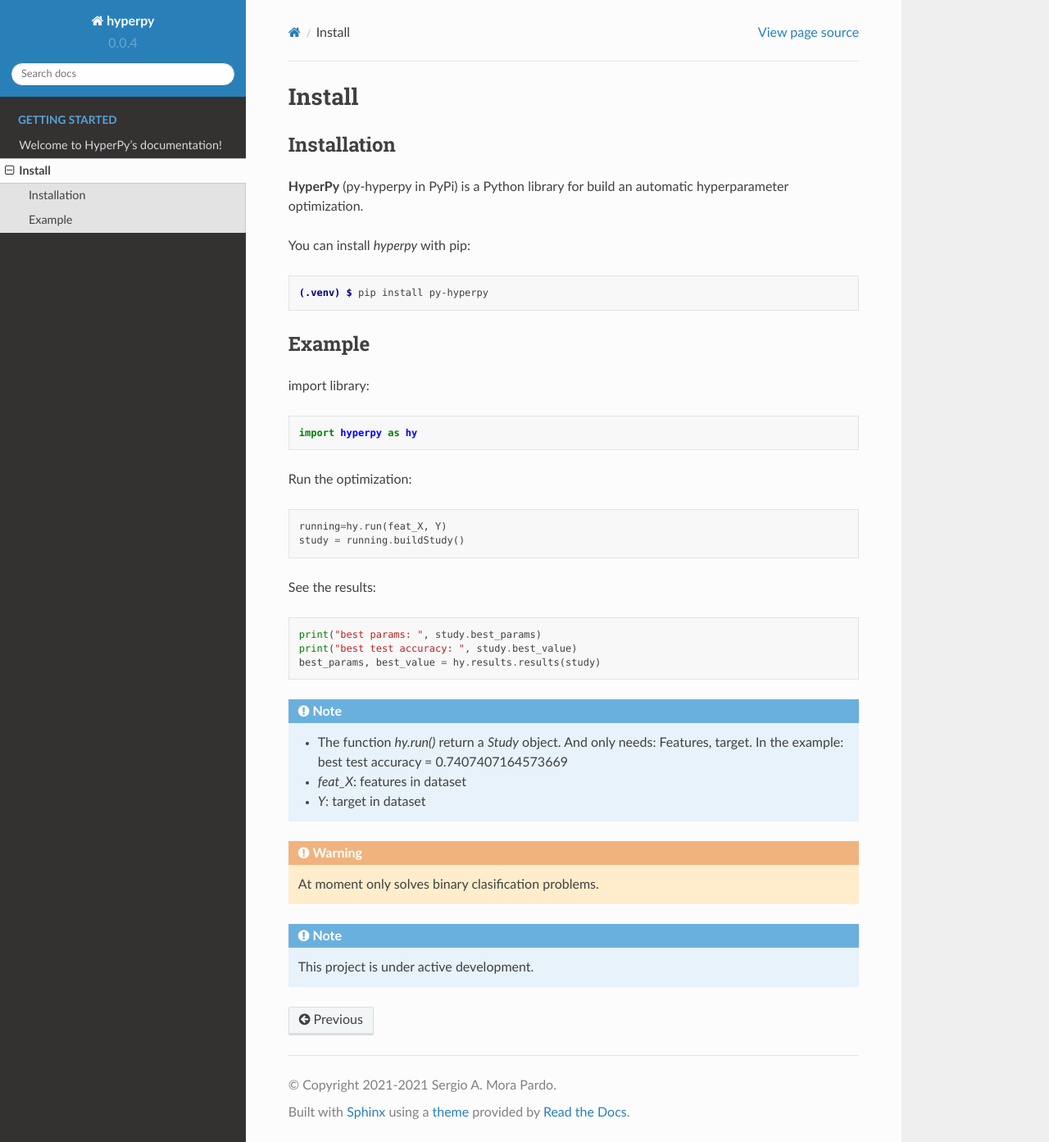
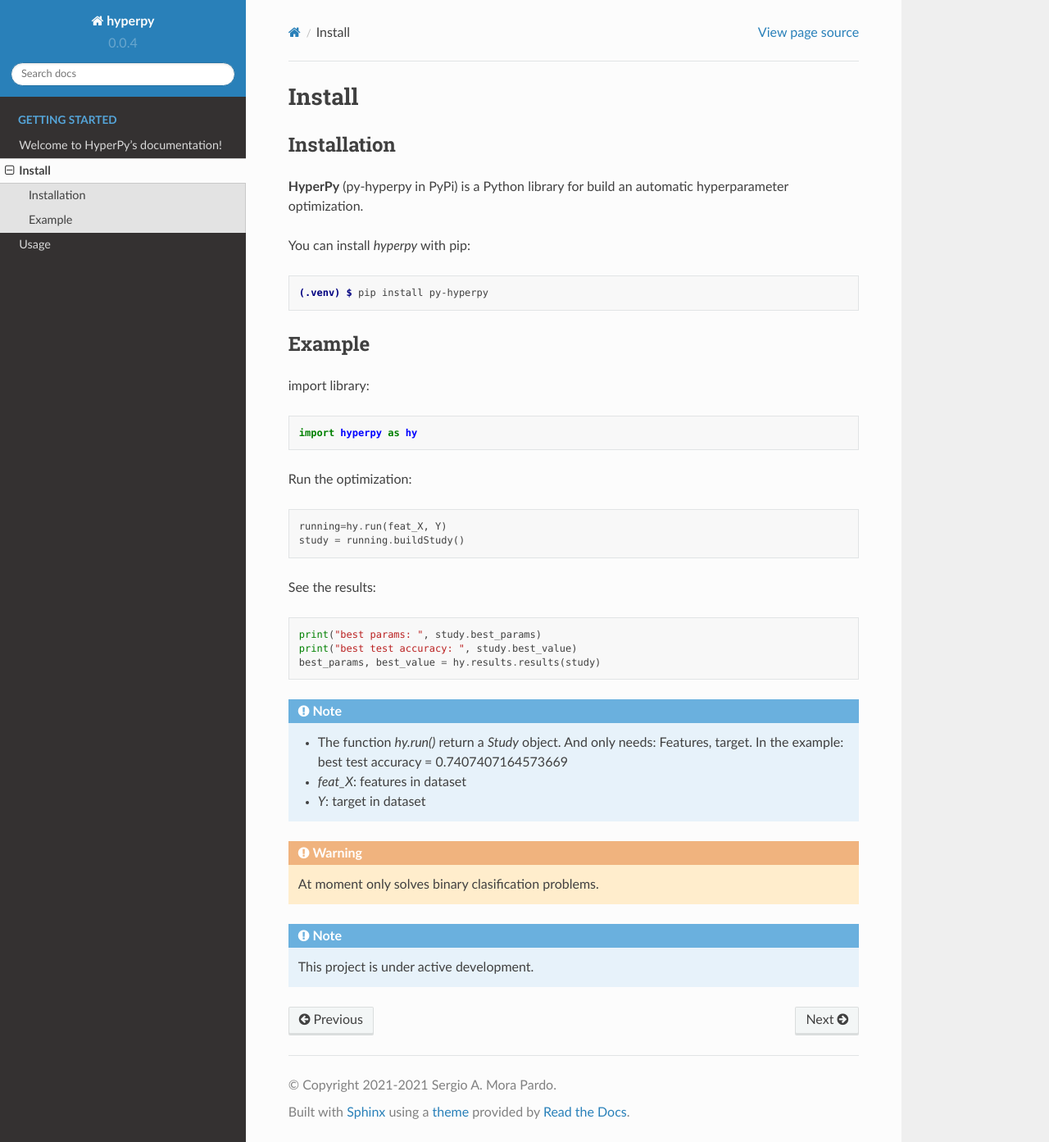
Before and after one commit to sergiomora03/py-hyperpy, a Sphinx documentation site: the page built from docs/source/install.rst, in a window 1280 px wide and 1393 px high. Shown: the whole window at 82% size. Built offline with Sphinx 7.4.7 and the Read the Docs theme 2.0.0, drawn with Linux system fonts in a browser that asks for light colours; pages that are not in the unit, such as notebooks, are missing from menus.

```diff
--- a/docs/source/index.rst
+++ b/docs/source/index.rst
@@ -88,8 +88,7 @@ We are appreciated that HyperPy has been increasingly referred and cited in scie
 
    self
    install
-   ../hyperpy/core
-   installation
+   usage
    tutorials
    contribute
    modules
```
